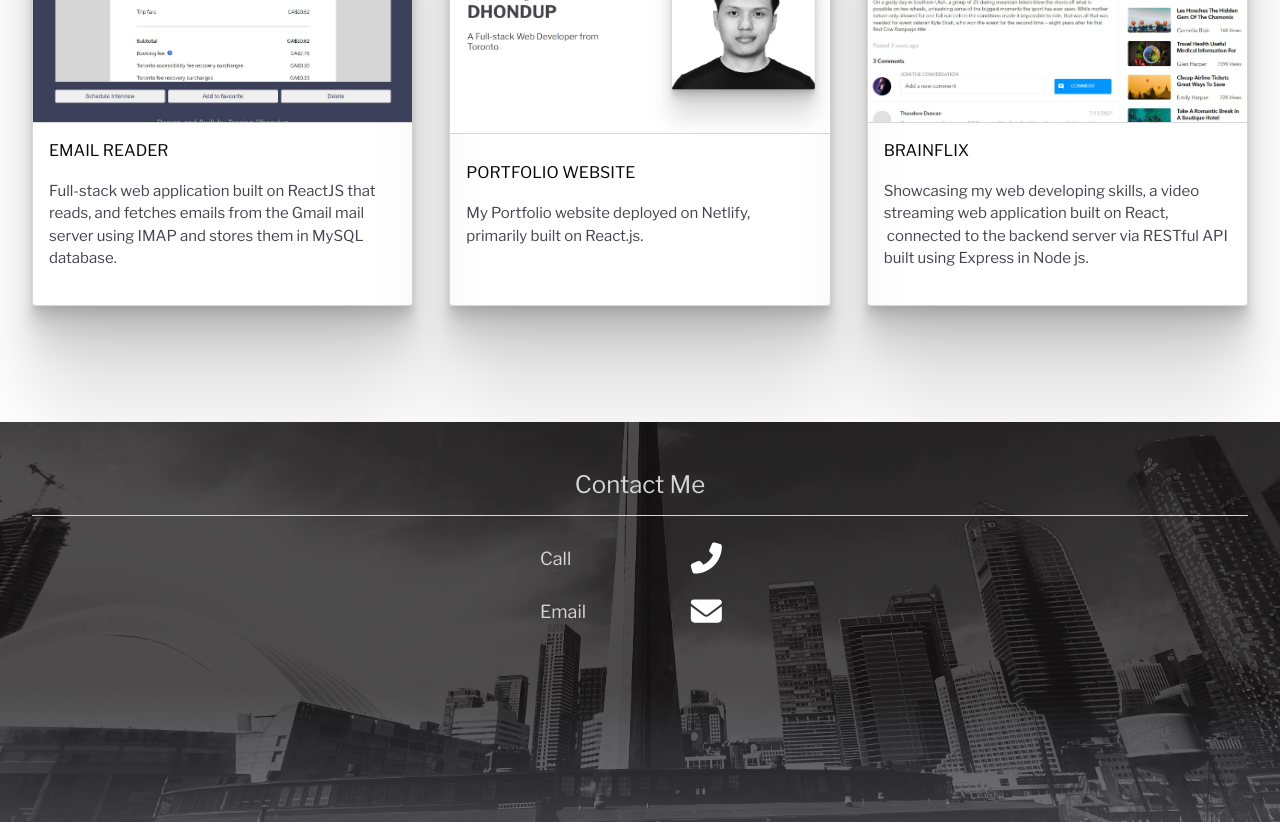
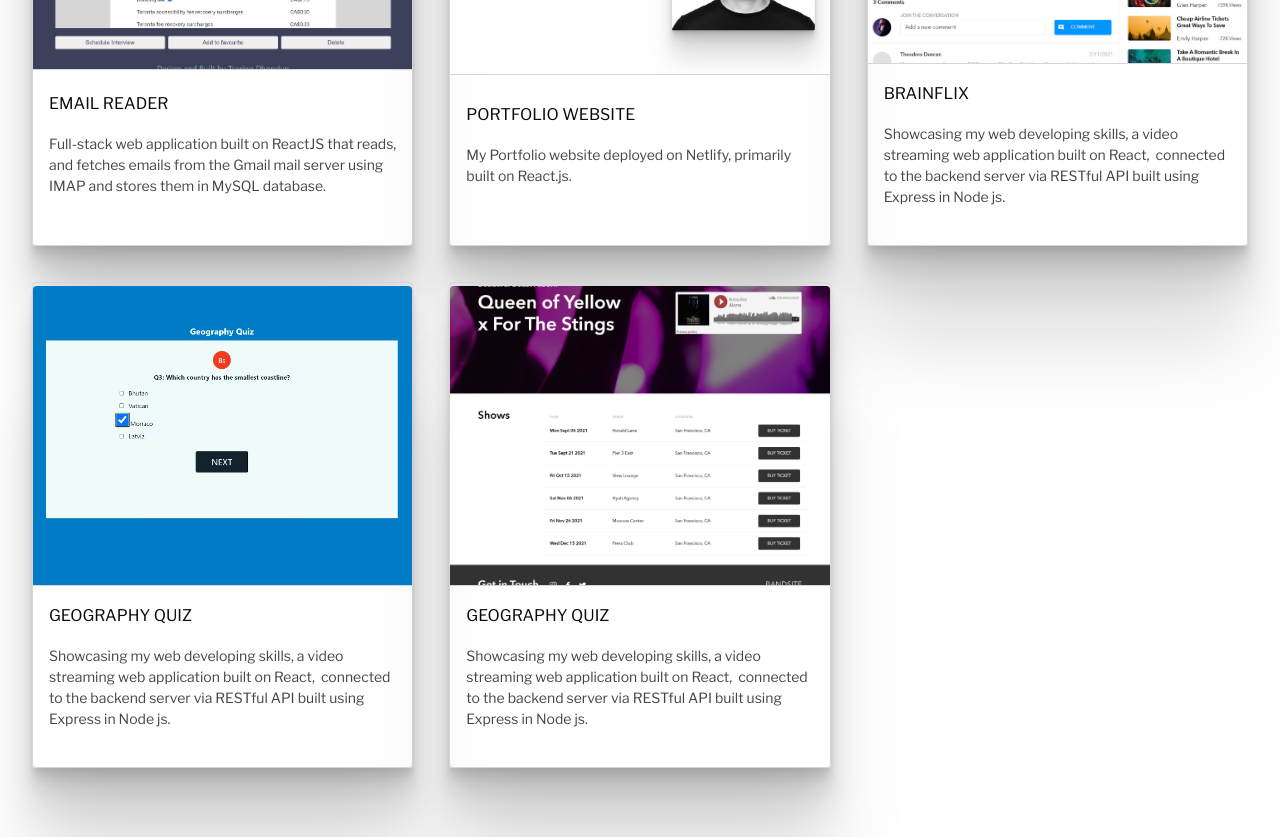
Before and after one commit to Tsedhondup/Portfolio, a React (Create React App) app: page / in a window 1280 px wide. Shown: the part 1960-2797 px from the top of the page. Built offline with nearby package versions, Linux system fonts and the light colour scheme.

Commit message:
font sizes for prject name and description updated
project images added

```diff
--- a/src/Components/AboutSecond/AboutSecond.scss
+++ b/src/Components/AboutSecond/AboutSecond.scss
@@ -69,17 +69,17 @@
     padding-top: 32px;
     text-align: center;
     padding-bottom: 16px;
-    font-size: 15px;
+    font-size: 13px;
     line-height: 1.5em;
     border: unset;
 
     // Media queries[][]
     @include tablet {
       text-align: left;
-      font-size: 18px;
+      font-size: 16px;
     }
     @include tablet2 {
-      font-size: 24px;
+      font-size: 20px;
       text-align: center;
     }
   }
--- a/src/Components/Works/Works.js
+++ b/src/Components/Works/Works.js
@@ -3,6 +3,8 @@ import { motion } from "framer-motion";
 import portfolio from "../../assets/image/portfolio.jpg";
 import brainflix from "../../assets/image/brainflix.jpg";
 import jobTracker from "../../assets/image/job-tracker.jpg";
+import quiz from "../../assets/image/quiz.jpg";
+import bandsite from "../../assets/image/band-site.jpg";
 import { useState } from "react";
 import "./Works.scss";
 const Works = () => {
@@ -201,6 +203,130 @@ const Works = () => {
             </motion.p>
           </div>
         </motion.a>
+        <motion.a
+          className="projects__content projects__content-brainflix"
+          href="https://brain-flix-app.netlify.app/"
+          target="_blank"
+          onMouseEnter={() => setHoveredThree(true)}
+          onMouseLeave={() => setHoveredThree(false)}
+          initial={{
+            y: 60,
+            opacity: 0,
+          }}
+          whileInView={{
+            y: 0,
+            opacity: 1,
+            transition: { delay: 0.5, duration: 1, ease: "linear" },
+          }}
+          viewport={{ once: true, amount: 0.5 }}
+        >
+          <motion.img
+            initial={{ filter: "grayScale(100)", opacity: 0 }}
+            whileInView={{
+              filter: "grayScale(0)",
+              opacity: 1,
+              transition: { delay: 0.5, duration: 1, ease: "linear" },
+            }}
+            viewport={{ once: true, amount: 0.5 }}
+            src={quiz}
+            alt="brainflix-app-image"
+            className="projects__content--img projects__content--brainflix-image"
+          />
+          <div className="projects__content--text projects__content--text-brainflix">
+            <motion.h2
+              className={`projects__content--project-name ${
+                hoveredThree ? "js-color-pewter" : ""
+              }`}
+              initial={{ opacity: 0, y: 20 }}
+              whileInView={{
+                opacity: 1,
+                y: 0,
+                transition: { delay: 1.5, duration: 1, ease: "linear" },
+              }}
+              viewport={{ once: true, amount: 0.5 }}
+            >
+              Geography quiz
+            </motion.h2>
+            <motion.p
+              className={`projects__content--project-description ${
+                hoveredThree ? "js-color-pewter" : ""
+              }`}
+              initial={{ opacity: 0, y: 20 }}
+              whileInView={{
+                opacity: 1,
+                y: 0,
+                transition: { delay: 1.5, duration: 1, ease: "linear" },
+              }}
+              viewport={{ once: true, amount: 0.5 }}
+            >
+              Showcasing my web developing skills, a video streaming web
+              application built on React,  connected to the backend server via
+              RESTful API built using Express in Node js.
+            </motion.p>
+          </div>
+        </motion.a>
+        <motion.a
+          className="projects__content projects__content-brainflix"
+          href="https://tseringdhondup-bandsite.netlify.app/"
+          target="_blank"
+          onMouseEnter={() => setHoveredThree(true)}
+          onMouseLeave={() => setHoveredThree(false)}
+          initial={{
+            y: 60,
+            opacity: 0,
+          }}
+          whileInView={{
+            y: 0,
+            opacity: 1,
+            transition: { delay: 0.5, duration: 1, ease: "linear" },
+          }}
+          viewport={{ once: true, amount: 0.5 }}
+        >
+          <motion.img
+            initial={{ filter: "grayScale(100)", opacity: 0 }}
+            whileInView={{
+              filter: "grayScale(0)",
+              opacity: 1,
+              transition: { delay: 0.5, duration: 1, ease: "linear" },
+            }}
+            viewport={{ once: true, amount: 0.5 }}
+            src={bandsite}
+            alt="brainflix-app-image"
+            className="projects__content--img projects__content--brainflix-image"
+          />
+          <div className="projects__content--text projects__content--text-brainflix">
+            <motion.h2
+              className={`projects__content--project-name ${
+                hoveredThree ? "js-color-pewter" : ""
+              }`}
+              initial={{ opacity: 0, y: 20 }}
+              whileInView={{
+                opacity: 1,
+                y: 0,
+                transition: { delay: 1.5, duration: 1, ease: "linear" },
+              }}
+              viewport={{ once: true, amount: 0.5 }}
+            >
+              Geography quiz
+            </motion.h2>
+            <motion.p
+              className={`projects__content--project-description ${
+                hoveredThree ? "js-color-pewter" : ""
+              }`}
+              initial={{ opacity: 0, y: 20 }}
+              whileInView={{
+                opacity: 1,
+                y: 0,
+                transition: { delay: 1.5, duration: 1, ease: "linear" },
+              }}
+              viewport={{ once: true, amount: 0.5 }}
+            >
+              Showcasing my web developing skills, a video streaming web
+              application built on React,  connected to the backend server via
+              RESTful API built using Express in Node js.
+            </motion.p>
+          </div>
+        </motion.a>
       </section>
     </section>
   );
--- a/src/Components/Works/Works.scss
+++ b/src/Components/Works/Works.scss
@@ -107,29 +107,35 @@
     // project name
     &--project-name {
       color: $black;
-      font-size: 16px;
+      font-size: 13px;
       font-weight: 400;
       text-align: left;
       text-transform: uppercase;
       padding-bottom: 16px;
       margin: auto;
       @include tablet {
+        font-size: 14;
         margin: unset;
         margin-bottom: 10px;
       }
       @include desktop {
+        font-size: 16px;
         padding-bottom: 10px;
       }
     }
 
     // Project description
     &--project-description {
-      font-size: 15px;
+      font-size: 12px;
       color: $ebony;
       line-height: 1.5em;
       @include tablet {
+        font-size: 13px;
         display: block;
         padding-top: 0px;
+      }
+      @include desktop {
+        font-size: 14px;
       }
     }
     .js-color-pewter {
@@ -145,7 +151,7 @@
   }
   &__content-brainflix {
     @include tablet {
-      grid-column: span 2;
+      // grid-column: span 2;
     }
     @include desktop {
       grid-column: unset;
```
Also changed, not shown: src/assets/image/band-site.jpg (added), src/assets/image/quiz.jpg (added).
